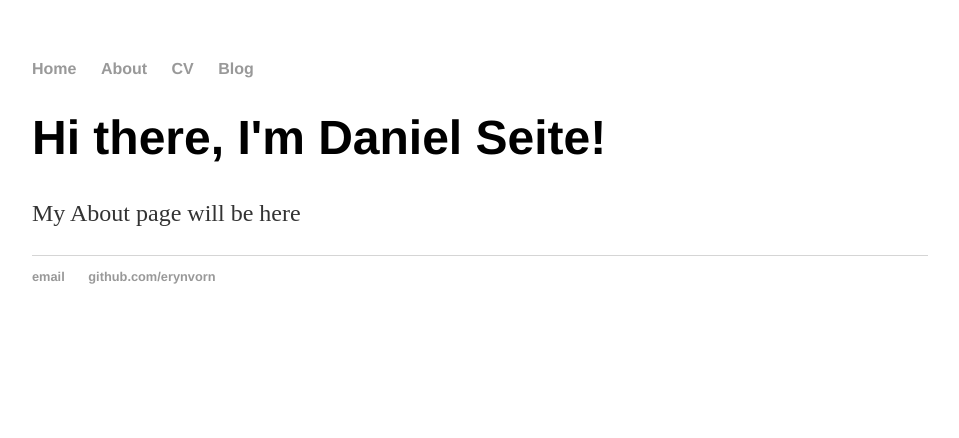
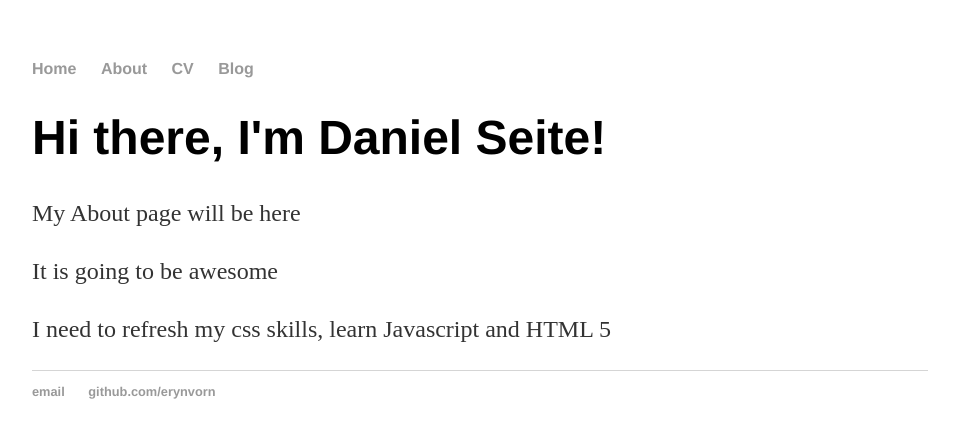
Before and after one commit to Erynvorn/erynvorn.github.io, a Jekyll site: the page built from about/index.html, in a window 1280 px wide. Shown: the top 438 px of the page, without its empty margins (160-1119 px from the left). Built offline with Jekyll 4.4.1, drawn with Linux system fonts in a browser that asks for light colours.

Commit message:
Update index.html

```diff
--- a/about/index.html
+++ b/about/index.html
@@ -5,4 +5,7 @@ title: Eryn Vorn
     		<div class="blurb">
         		<h1>Hi there, I'm Daniel Seite!</h1>
 				<p>My About page will be here</p>
+			<p>It is going to be awesome</p>
+			<p>I need to refresh my css skills, learn Javascript and HTML 5</p>
+
     		</div><!-- /.blurb -->
```
